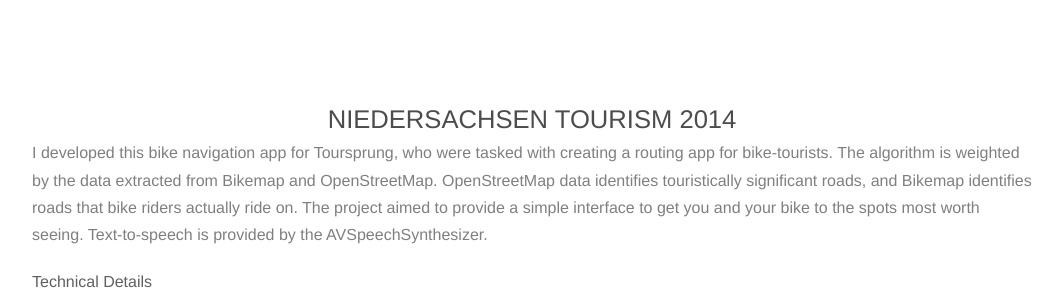
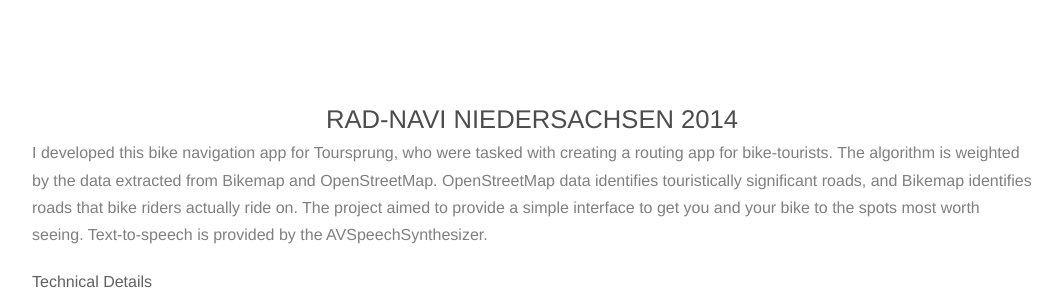
Before and after one commit to onato/onato.github.io, a Jekyll site: the page built from _posts/projects/2014-05-01-niedersachsen.md, in a window 1280 px wide. Shown: the part 766-1066 px from the top of the page, without its empty margins (108-1170 px from the left). Built offline with Jekyll 4.4.1, drawn with Linux system fonts in a browser that asks for light colours; nearby versions of some CDN libraries.

Commit message:
Update 2014-05-01-niedersachsen.md

```diff
--- a/_posts/projects/2014-05-01-niedersachsen.md
+++ b/_posts/projects/2014-05-01-niedersachsen.md
@@ -1,6 +1,6 @@
 ---
 layout: project
-title: "Niedersachsen Tourism 2014"
+title: "Rad-Navi Niedersachsen 2014"
 image: {src: images/projects/niedersachsen/niedersachsen-tourism.jpg, width: 500, height: 281, title: "Niedersachsen Tourism Screenshots"}
 slides:
   - {image: /images/projects/niedersachsen/niedersachsen-tourism.jpg, title: "Bike Navigation App - Niedersachsen Tourism"}
```
